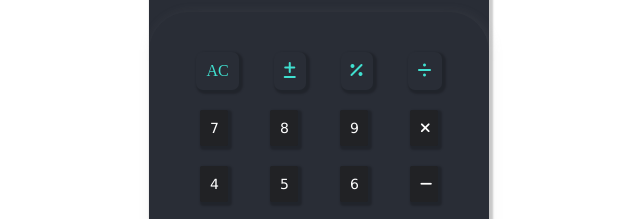
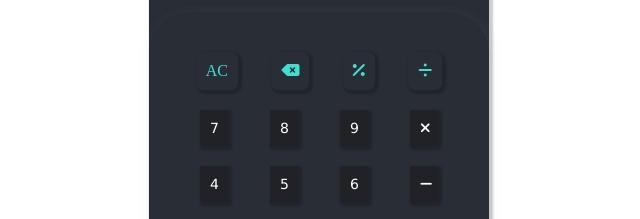
Before and after one commit to wsdevprogrammer/js-simple-calculator, a plain HTML site: page index.html in a window 1280 px wide. Shown: the part 330-549 px from the top of the page, 321-961 px from the left. Drawn offline with Linux system fonts and the light colour scheme.

Commit message:
delete icon updated

```diff
--- a/index.html
+++ b/index.html
@@ -36,7 +36,7 @@
             <div class="footer">
                 <div class="row_1">
                     <p onclick="clr()" class="row_1_Icons" >AC</p>
-                    <p onclick="del()" class="row_1_Icons"><i class="fa-solid fa-plus-minus"></i></p>
+                    <p onclick="del()" class="row_1_Icons"><i class="fa-solid fa-delete-left"></i></p>
                     <p onclick="calculate('%')" class="row_1_Icons"><i class="fa-solid fa-percentage"></i></p>
                     <p onclick="calculate('/')" class="row_1_Icons"><i class="fa-solid fa-divide"></i></p>
                 </div>
```
